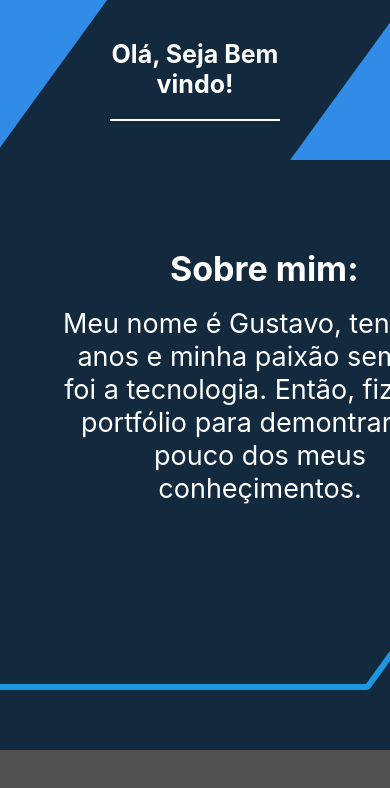
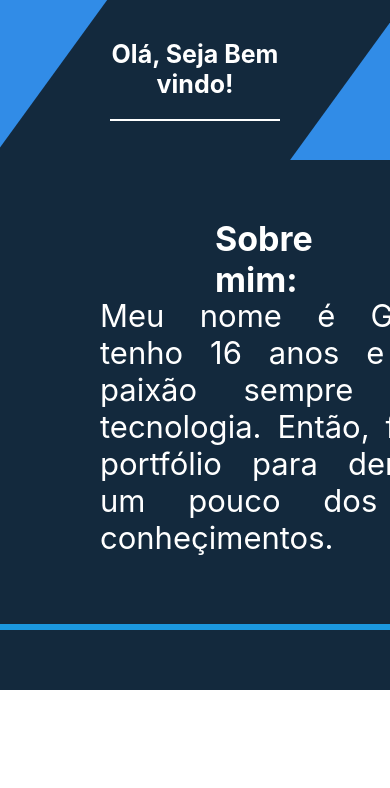
Before and after one commit to GustavoLobo0/Portifolio, a React (Create React App) app: page / in a window 390 px wide. Shown: the top 788 px of the page. Built offline with nearby package versions, Linux system fonts and the light colour scheme.

Commit message:
resposivo 1.2

```diff
--- a/src/Componentes/Header/Header.css
+++ b/src/Componentes/Header/Header.css
@@ -29,10 +29,10 @@ header {
 
 h1 {
     border-bottom: 2px solid #ffffff;
-    width: 600px;
+    width: 670px;
     margin: 0;
     padding-bottom: 20px;
-    font-size: 50px;
+    font-size: 64px;
 }
 
 @media (max-width: 1800px) {
@@ -65,7 +65,7 @@ h1 {
     }
     h1{
         font-size: 47px;
-
+        width: 490px;
     }
 }
 
--- a/src/Componentes/PrimeiroConteudo/style.css
+++ b/src/Componentes/PrimeiroConteudo/style.css
@@ -24,7 +24,7 @@ h2{
     left: 120px;
     width: 490px;
     font-size: 33px;
-    text-align: center;
+    text-align: justify;
 }
 
 .linha1, .linha2, .linha3 {
@@ -79,36 +79,122 @@ h2{
 @media (max-width: 1500px){
     .apresentaçao{
         left: 60px;
-        position: absolute;
+        text-align:justify;
     }
     h2{
         left: 180px;
-        position: absolute;
+    }
+}
+
+@media (max-width: 1300px){
+    .linhas{
+        left: -203px;
+    }
+    .linha3{
+        left: 590px;
+    }
+    .linha2{
+        transform: translate(380px, -234px) rotate(-63deg);
+        width:434px;
+    }
+
+    .fundoQuadrado {
+        height: 540px;
+    }
+}
+
+@media (max-width: 1300px){
+    .apresentaçao{
+        left: 60px;
+        font-size: 27px;
+        width: 380px;
+        top: 120px;
+        text-align:justify;
+    }
+    h2{
+        left: 170px;
+        font-size: 34px;
     }
 }
 
 @media (max-width: 900px){
     .linhas{
-        left: -230px;
-        position: relative;
+        left: -50px;
+
     }
     .linha3{
-        left: 678px;
+        left: 814px;
+        top: 30.300px;
+    }
+    .linha2{
+        transform: translate(384px, -260px) rotate(-60deg);
+        width:508px ;
+    }
+    .linha1{
+        width: 653px;
+    }
+    .fundoQuadrado {
+        height: 530px;
+
     }
 }
 
 @media (max-width: 900px){
     .apresentaçao{
-        left: 60px;
-        position: absolute;
-        font-size: 27px;
+        left: 160px;
+        font-size: 31px;
         width: 400px;
-        top: 120px;
+        top: 106px;
+        text-align:justify;
     }
     h2{
+        top: 30px;
+        left: 285px;
+        font-size: 34px;
+    }
+}
 
-        left: 170px;
+@media (max-width: 800px){
+    .apresentaçao{
+        left: 150px;
+        font-size: 31px;
+        width: 400px;
+        top: 106px;
+        text-align:justify;
+    }
+    h2{
+        top: 30px;
+        left: 265px;
+        font-size: 34px;
+    }
+}
+@media (max-width: 700px){
+    .apresentaçao{
+        left: 130px;
+        position: absolute;
+        font-size: 31px;
+        width: 400px;
+        top: 106px;
+        text-align:justify;
+    }
+    h2{
+        top: 30px;
+        left: 245px;
         position: absolute;
         font-size: 34px;
     }
 }
+@media (max-width: 630px){
+    .apresentaçao{
+        left: 100px;
+        font-size: 31px;
+        width: 400px;
+        top: 106px;
+        text-align:justify;
+    }
+    h2{
+        top: 30px;
+        left: 215px;
+        font-size: 34px;
+    }
+}
--- a/src/index.css
+++ b/src/index.css
@@ -5,7 +5,6 @@ body {
     sans-serif;
   -webkit-font-smoothing: antialiased;
   -moz-osx-font-smoothing: grayscale;
-  background-color: #505050;
 }
 
 code {
```
